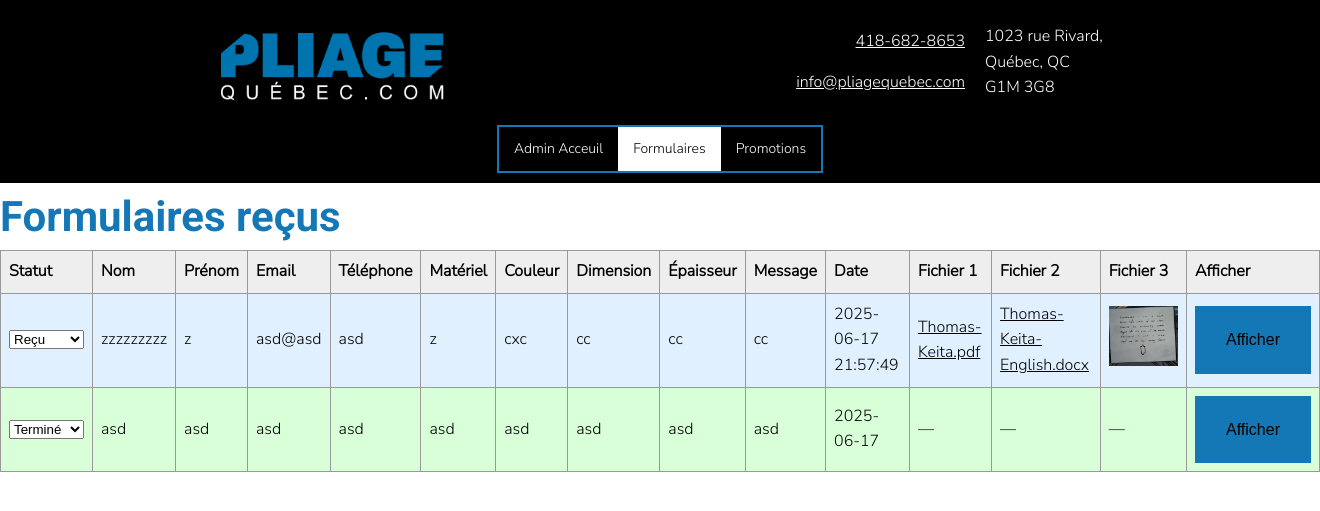
After one commit to TKeita07/SiteWeb, a PHP site: page /formulaires.php in a window 1320 px wide. The commit adds this page. Shown: the top 511 px of the page. Run offline with PHP 8.4, Linux system fonts and the light colour scheme; the visitor is signed in with stand-in values (Sample User, id 1); data comes from the database, SQL or seed files in the repository; both versions use the stored data as it was after the commit.

Commit message:
Formulaires and Admin

```diff
--- /dev/null
+++ b/create-db.php
@@ -0,0 +1,5 @@
+<?php
+$mot_de_passe = 'giraffe33'; // Ton mot de passe réel ici
+$hash = password_hash($mot_de_passe, PASSWORD_BCRYPT);
+echo "Hash : " . $hash;
+?>
--- /dev/null
+++ b/formulaires.php
@@ -0,0 +1,280 @@
+<?php
+session_start();
+if (!isset($_SESSION['admin'])) {
+    header('Location: login.html');
+    exit;
+}
+?>
+
+<?php
+
+$db = new PDO('sqlite:Formulaires/formulaires.sqlite');
+
+// Traitement des mises à jour de statut
+if ($_SERVER['REQUEST_METHOD'] === 'POST') {
+    // Mise à jour du statut
+    if (isset($_POST['id'], $_POST['statut'])) {
+        $stmt = $db->prepare("UPDATE forms SET statut = ? WHERE id = ?");
+        $stmt->execute([$_POST['statut'], $_POST['id']]);
+    }
+
+    // Suppression du formulaire
+    if (isset($_POST['delete_id'])) {
+        $id = $_POST['delete_id'];
+
+        // Récupérer les chemins des fichiers
+        $stmt = $db->prepare("SELECT fichier1, fichier2, fichier3 FROM forms WHERE id = ?");
+        $stmt->execute([$id]);
+        $formulaire = $stmt->fetch(PDO::FETCH_ASSOC);
+
+        // Supprimer les fichiers s’ils existent
+        foreach (['fichier1', 'fichier2', 'fichier3'] as $fichierChamp) {
+            if (!empty($formulaire[$fichierChamp]) && file_exists($formulaire[$fichierChamp])) {
+                unlink($formulaire[$fichierChamp]);
+            }
+        }
+
+        // Supprimer la ligne de la base
+        $stmt = $db->prepare("DELETE FROM forms WHERE id = ?");
+        $stmt->execute([$id]);
+    }
+}
+
+// Récupération des formulaires
+$resultat = $db->query("SELECT * FROM forms ORDER BY date DESC");
+$formulaires = $resultat->fetchAll(PDO::FETCH_ASSOC);
+
+function couleurStatut($statut) {
+    return match ($statut) {
+        'Recu' => '#e0f0ff',
+        'EnCours' => '#fff5cc',
+        'Terminer' => '#d8ffd8',
+        default => '#ffffff',
+    };
+}
+
+function afficherFichier($chemin, $nom) {
+    if (!$chemin) return '—';
+    $ext = strtolower(pathinfo($chemin, PATHINFO_EXTENSION));
+    $isImage = in_array($ext, ['jpg', 'jpeg', 'png', 'gif', 'webp']);
+
+    if ($isImage) {
+        return "<a href='$chemin' download>
+                    <img src='$chemin' alt='$nom' style='max-height: 60px;'>
+                </a>";
+    } else {
+        return "<a href='$chemin' download>" . htmlspecialchars($nom) . "</a>";
+    }
+}
+
+?>
+
+
+<!DOCTYPE html>
+<html lang="fr">
+<head>
+  <meta charset="UTF-8" />
+  <meta name="viewport" content="width=device-width, initial-scale=1.0"/>
+  <title>Pliage Québec</title>
+  <link href="https://fonts.googleapis.com/css2?family=Nunito+Sans:wght@300&display=swap" rel="stylesheet">
+  <link href="https://fonts.googleapis.com/css2?family=Roboto:wght@300;400;700&display=swap" rel="stylesheet">
+
+  <link rel="stylesheet" href="CSS/style.css" />
+  <link rel="stylesheet" href="CSS/header.css" />
+
+    <style>
+        .modal {
+            display: none;
+            position: fixed;
+            z-index: 999;
+            left: 0; top: 0;
+            width: 100%; height: 100%;
+            background-color: rgba(0,0,0,0.5);
+        }
+        .modal-content {
+            background-color: #fff;
+            margin: 10% auto;
+            padding: 20px;
+            width: 80%;
+            max-width: 600px;
+            border-radius: 10px;
+            position: relative;
+        }
+        .close-btn {
+            position: absolute;
+            top: 15px; right: 20px;
+            font-size: 34px;
+            font-weight: bold;
+            cursor: pointer;
+        }
+        table {
+            border-collapse: collapse;
+            width: 100%;
+        }
+        th, td {
+            border: 1px solid #999;
+            padding: 8px;
+            text-align: left;
+        }
+        th {
+            background-color: #eee;
+        }
+        .inline-form {
+            display: inline;
+            margin: 0;
+        }
+        .delete-button {
+            background-color: #ffdddd;
+            border: 1px solid #cc0000;
+            color: #a00;
+            padding: 8px 16px;
+            font-weight: bold;
+            border-radius: 4px;
+            margin-top: 15px;
+        }
+    </style>
+
+
+
+</head>
+
+
+<!--------------------------------------------------- Debut du Header --------------------------------------------------->
+
+<body id="top">
+
+<header>
+  <div class="hbox header">
+    <div class="image_container image_header" style="width: 233px; height: 83px; margin-left: 150px;">
+      <img src="images/Logo_PNG.png" alt="Logo Pliage Québec">
+    </div>
+    <div class="hbox_center header_infos" style="gap: 20px; height: 95px; color: white;  margin-right: 150px;">
+      <div class="vbox header_contact" style="gap: 15px; align-items: end;">
+        <div><a href="tel:14186828653">418-682-8653</a></div>
+        <div><a href="mailto:info@pliagequebec.com">info@pliagequebec.com</a></div>
+      </div>
+      <div class="header_contact" style="width: 120px;">
+        <p>1023 rue Rivard, Québec, QC G1M 3G8</p>
+      </div>
+
+    </div>
+
+  </div>
+
+
+  <nav>
+    <a href="admin.php" class="nav-item">Admin Acceuil</a>
+    <a href="formulaires.php" class="nav-item" style="background-color: white; color: #000;">Formulaires</a>
+    <a href="promos.php" class="nav-item">Promotions</a>
+  </nav>
+</header>
+
+
+
+<!--------------------------------------------------- Fin du Header --------------------------------------------------->
+
+<body>
+    <div class="blue-text">
+        <p>Formulaires reçus</p>
+    </div>
+    <?php if (count($formulaires) === 0): ?>
+        <p>Aucun formulaire reçu.</p>
+    <?php else: ?>
+        <table>
+            <thead>
+                <tr>
+                    <th>Statut</th>
+                    <th>Nom</th>
+                    <th>Prénom</th>
+                    <th>Email</th>
+                    <th>Téléphone</th>
+                    <th>Matériel</th>
+                    <th>Couleur</th>
+                    <th>Dimension</th>
+                    <th>Épaisseur</th>
+                    <th>Message</th>
+                    <th>Date</th>
+                    <th>Fichier 1</th>
+                    <th>Fichier 2</th>
+                    <th>Fichier 3</th>
+                    <th>Afficher</th>
+                </tr>
+            </thead>
+            <tbody>
+                <?php foreach ($formulaires as $form): ?>
+                    <tr style="background-color: <?= couleurStatut($form['statut']) ?>;">
+                        <td>
+                            <form method="post" class="inline-form">
+                                <input type="hidden" name="id" value="<?= $form['id'] ?>">
+                                <select name="statut" onchange="this.form.submit()">
+                                    <option value="Recu" <?= $form['statut'] === 'Recu' ? 'selected' : '' ?>>Reçu</option>
+                                    <option value="EnCours" <?= $form['statut'] === 'EnCours' ? 'selected' : '' ?>>En cours</option>
+                                    <option value="Terminer" <?= $form['statut'] === 'Terminer' ? 'selected' : '' ?>>Terminé</option>
+                                </select>
+                            </form>
+                        </td>
+                        <td><?= htmlspecialchars($form['nom']) ?></td>
+                        <td><?= htmlspecialchars($form['prenom']) ?></td>
+                        <td><?= htmlspecialchars($form['email']) ?></td>
+                        <td><?= htmlspecialchars($form['telephone']) ?></td>
+                        <td><?= htmlspecialchars($form['materiel']) ?></td>
+                        <td><?= htmlspecialchars($form['couleur']) ?></td>
+                        <td><?= htmlspecialchars($form['dimension']) ?></td>
+                        <td><?= htmlspecialchars($form['epaisseur']) ?></td>
+                        <td><?= nl2br(htmlspecialchars($form['message'])) ?></td>
+                        <td><?= htmlspecialchars($form['date']) ?></td>
+                        <td><?= afficherFichier($form['fichier1'], $form['fichier1_nom']) ?></td>
+                        <td><?= afficherFichier($form['fichier2'], $form['fichier2_nom']) ?></td>
+                        <td><?= afficherFichier($form['fichier3'], $form['fichier3_nom']) ?></td>
+                        <td>
+                            <button onclick="openModal(<?= $form['id'] ?>)">Afficher</button>
+                        </td>
+
+                    </tr>
+                    <div id="modal-<?= $form['id'] ?>" class="modal">
+                        <div class="modal-content">
+                            <span class="close-btn" onclick="closeModal(<?= $form['id'] ?>)">&times;</span>
+                            <h2>Détails du formulaire #<?= $form['id'] ?></h2>
+                            <p><strong>Statut :</strong> <?= htmlspecialchars($form['statut']) ?></p>
+                            <p><strong>Date :</strong> <?= htmlspecialchars($form['date']) ?></p>
+                            <p><strong>Nom :</strong> <?= htmlspecialchars($form['nom']) ?></p>
+                            <p><strong>Prénom :</strong> <?= htmlspecialchars($form['prenom']) ?></p>
+                            <p><strong>Email :</strong> <?= htmlspecialchars($form['email']) ?></p>
+                            <p><strong>Téléphone :</strong> <?= htmlspecialchars($form['telephone']) ?></p>
+                            <p><strong>Matériel :</strong> <?= htmlspecialchars($form['materiel']) ?></p>
+                            <p><strong>Couleur :</strong> <?= htmlspecialchars($form['couleur']) ?></p>
+                            <p><strong>Dimension :</strong> <?= htmlspecialchars($form['dimension']) ?></p>
+                            <p><strong>Épaisseur :</strong> <?= htmlspecialchars($form['epaisseur']) ?></p>
+                            <p><strong>Message :</strong><br><?= nl2br(htmlspecialchars($form['message'])) ?></p>
+                            <p><strong>Fichiers :</strong><br>
+                                <?php if ($form['fichier1']): ?>
+                                    📎 <a href="<?= $form['fichier1'] ?>" download><?= htmlspecialchars($form['fichier1_nom']) ?></a></br>
+                                <?php endif; ?>
+                                <?php if ($form['fichier2']): ?>
+                                    📎 <a href="<?= $form['fichier2'] ?>" download><?= htmlspecialchars($form['fichier2_nom']) ?></a></br>
+                                <?php endif; ?>
+                                <?php if ($form['fichier3']): ?>
+                                    📎 <a href="<?= $form['fichier3'] ?>" download><?= htmlspecialchars($form['fichier3_nom']) ?></a></br>
+                                <?php endif; ?>
+                            </p>
+                            <form method="post" onsubmit="return confirm('Voulez-vous vraiment supprimer ce formulaire ?');">
+                                <input type="hidden" name="delete_id" value="<?= $form['id'] ?>">
+                                <button type="submit" class="delete-button">🗑️ Supprimer ce formulaire</button>
+                            </form>
+                        </div>
+                    </div>
+                <?php endforeach; ?>
+            </tbody>
+        </table>
+    <?php endif; ?>
+
+    <script>
+        function openModal(id) {
+            document.getElementById('modal-' + id).style.display = 'block';
+        }
+        function closeModal(id) {
+            document.getElementById('modal-' + id).style.display = 'none';
+        }
+    </script>
+</body>
+</html>
--- a/soumission.html
+++ b/soumission.html
@@ -89,11 +89,11 @@
 <div class="vbox_center">
   <div class="hbox_center">
     <div class="hbox m_remove_all" style="margin-right: 50px; margin-left: 50px;">
-      <form action="https://formsubmit.co/info@pliagequebec.com" method="POST" enctype="multipart/form-data">
+      <form action="form-db.php" method="POST" enctype="multipart/form-data">
 
         <!-- Champs cachés pour configurer FormSubmit -->
         <input type="hidden" name="_next" value="https://www.pliagequebec.com/form-received.html">
-        <input type="hidden" name="_autoresponse" value="Merci de nous avoir contacté Nous avons bien reçu votre demande de soumission. Nous vous répondrons dans les meilleurs délais. Pliage Québec.">
+        <input type="hidden" name="_autoresponse" value="Merci de nous avoir contacté. Nous avons bien reçu votre demande de soumission. Nous vous répondrons dans les meilleurs délais. Pliage Québec.">
         <input type="hidden" name="_template" value="table">
         <!-- <input type="hidden" name="_captcha" value="false"> -->
 
@@ -174,7 +174,6 @@
               <div id="fichier3-container" class="vbox" style="display: none; ">
                 <label>Fichier 3</label>
                 <input type="file" id="fichier3" name="fichier3" accept=".jpg,.jpeg,.png,.pdf,.doc,.docx">
-
               </div>
 
             </div>
```
Also changed, not shown: admin.php (added, +69 -0 lines), form-db.php (added, +58 -0 lines), login.html (added, +37 -0 lines), login.php (added, +18 -0 lines), promos.php (renamed from promos.html, +45 -1 lines), Formulaires/formulaires.sqlite (added), Formulaires/uploads/6851e4ddcba75_image.png (added), todo1.html (renamed from todo.html), 2 other files.
